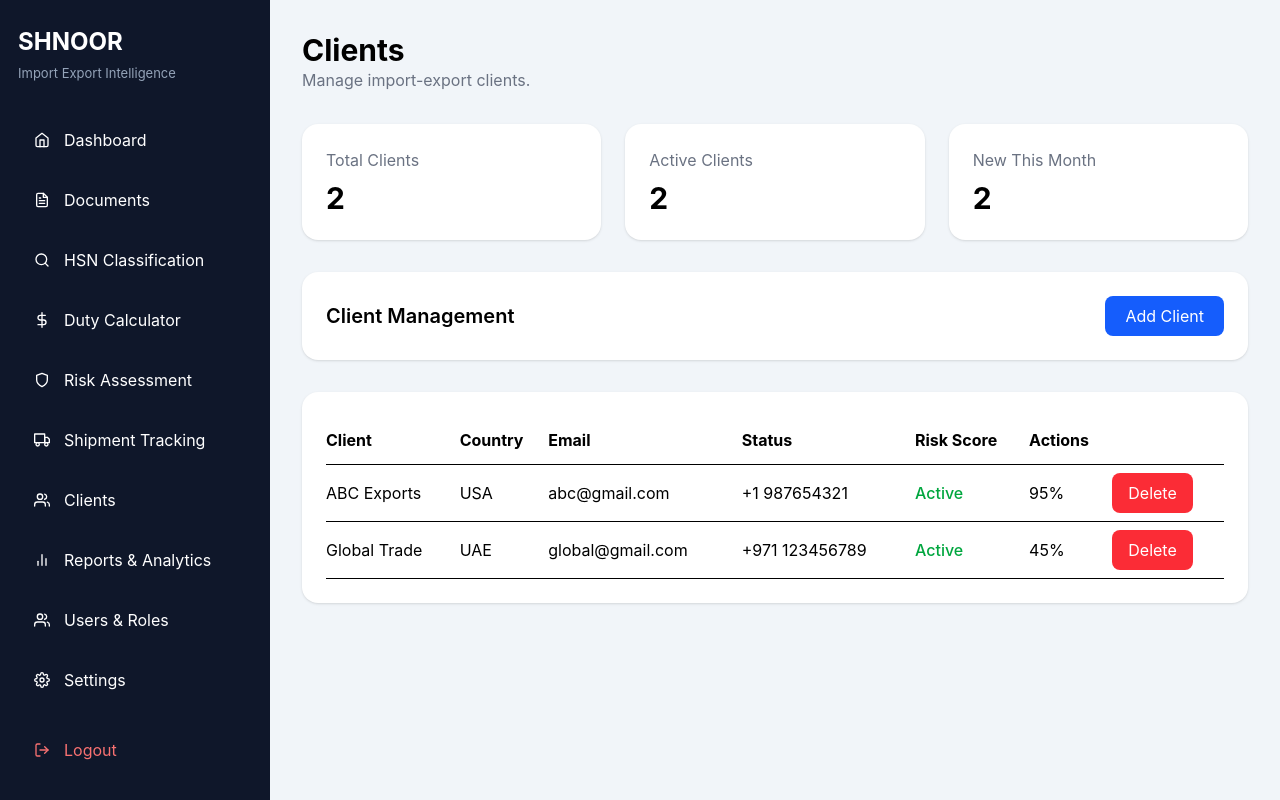
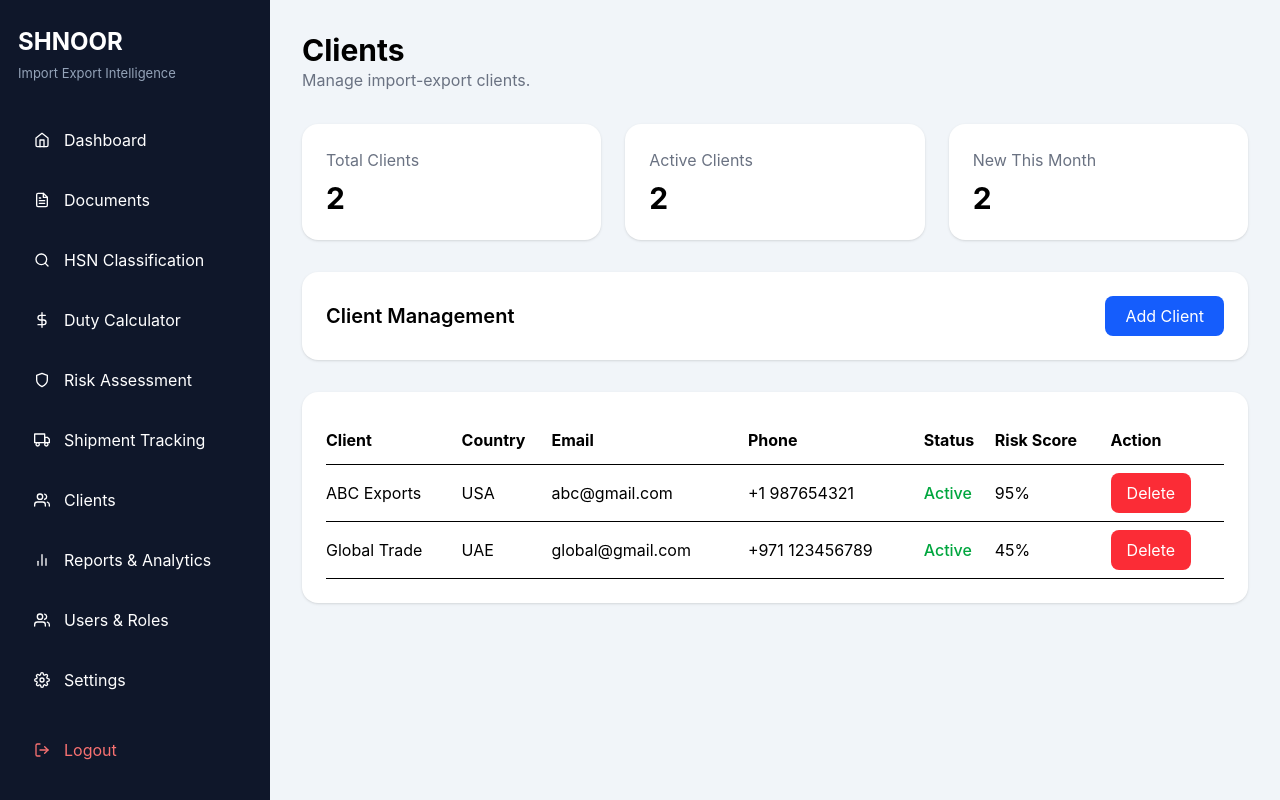
Before and after one commit to aceananya/ai-import-export-intelligence-system, a React (Vite) app in the folder frontend/: page /clients in a window 1280 px wide. Built offline with nearby package versions, Linux system fonts and the light colour scheme; some icons are missing.

Commit message:
fix client page

```diff
--- a/frontend/src/pages/Clients.jsx
+++ b/frontend/src/pages/Clients.jsx
@@ -224,15 +224,18 @@ function Clients() {
               </th>
 
               <th className="text-left py-3">
+                Phone
+              </th>
+
+              <th className="text-left py-3">
                 Status
               </th>
 
               <th className="text-left py-3">
                 Risk Score
               </th>
-
               <th className="text-left py-3">
-  Actions
+                Action
              </th>
 
             </tr>
```
Lines whose indentation alone changed are shown as unchanged.
